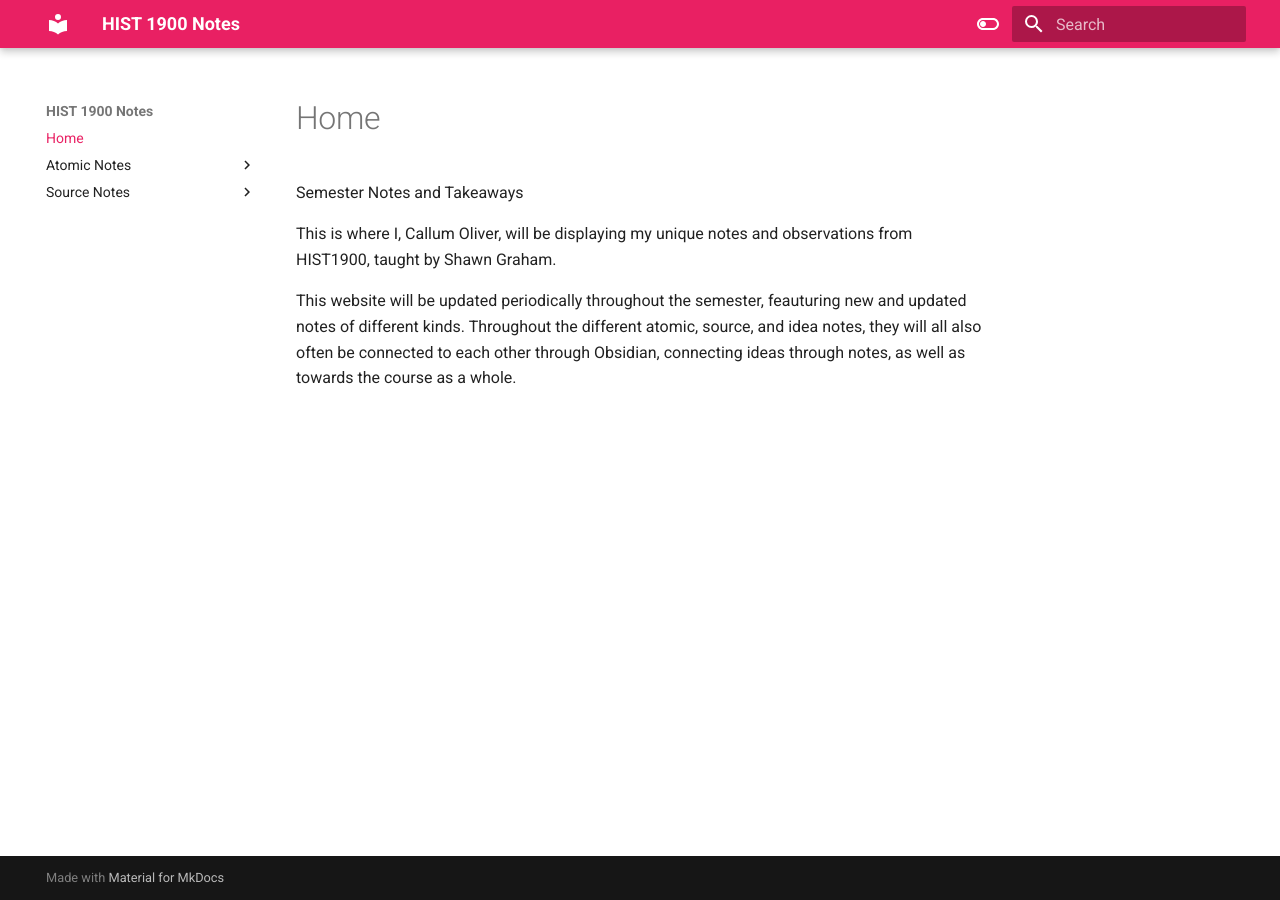
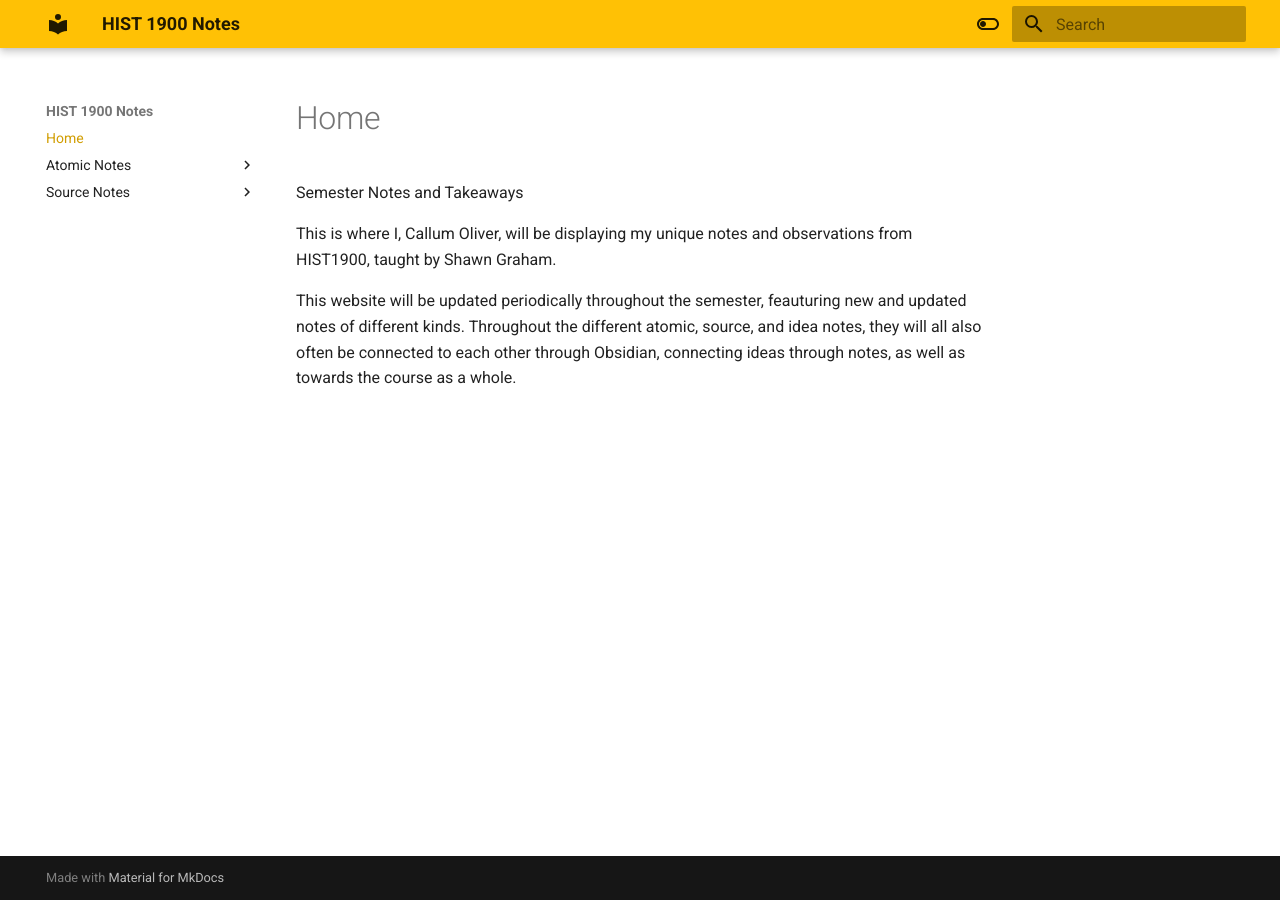
Before and after one commit to callumolive/HIST1900-notes, an MkDocs documentation site: the page built from docs/index.md, in a window 1280 px wide. Built offline with MkDocs 1.6.1 and Material for MkDocs 9.7.7, drawn with Linux system fonts in a browser that asks for light colours.

Commit message:
Update mkdocs.yml

```diff
--- a/mkdocs.yml
+++ b/mkdocs.yml
@@ -8,8 +8,8 @@
     # Light mode
     - media: "(prefers-color-scheme: light)"
       scheme: default
-      primary: pink
-      accent: indigo
+      primary: amber
+      accent: cyan
       toggle:
         icon: material/toggle-switch-off-outline
         name: Switch to dark mode
@@ -17,8 +17,8 @@
     # Dark mode
     - media: "(prefers-color-scheme: dark)"
       scheme: slate
-      primary: pink
-      accent: blue
+      primary: amber
+      accent: cyan
       toggle:
         icon: material/toggle-switch
         name: Switch to light mode
```
